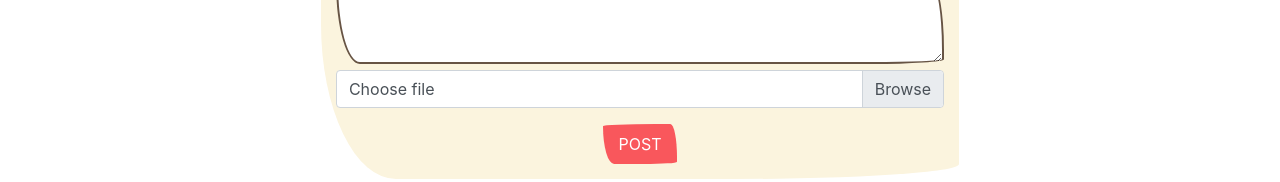
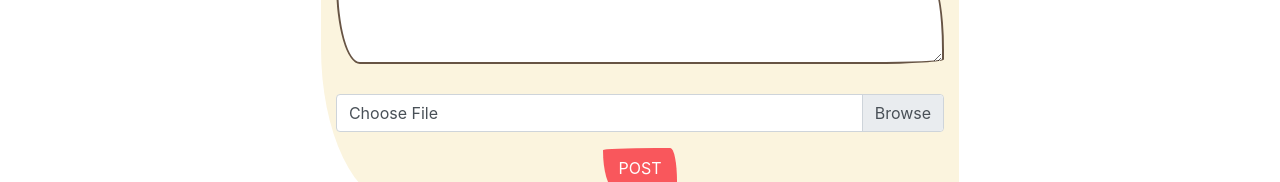
Before and after one commit to AndrewHany2/adopt-pet, a React (Create React App) app in the folder frontend/: page /addPet in a window 1280 px wide. Shown: the part 757-939 px from the top of the page. Built offline with nearby package versions, Linux system fonts and the light colour scheme; sample sign-in values are in the browser's storage; a web font is replaced by a local one.

Commit message:
Add Pet Input Button Fix

```diff
--- a/frontend/src/components/AdoptionApp.js
+++ b/frontend/src/components/AdoptionApp.js
@@ -7,6 +7,8 @@ import { adoptpet } from "../store/actions/petActions";
 import "bootstrap/dist/js/bootstrap.bundle.min";
 import LoadingComponent from "./loadingComponent/loadingComponent";
 function AdoptionForm({ history }) {
+
+  const [label, setLabel] = useState('Choose File');
   const [pet, setpet] = useState({
     name: "",
     gender: "",
@@ -39,6 +41,7 @@ function AdoptionForm({ history }) {
     };
   }, []);
   const imageRef = useRef();
+
   const handleChange = (e) => {
     const key = e.currentTarget.name;
     const state = { ...pet };
@@ -46,6 +49,7 @@ function AdoptionForm({ history }) {
       state[key] = e.target.value;
     } else {
       state[key] = e.target.files[0];
+      setLabel(e.target.files[0].name)
     }
     setpet(state);
   };
@@ -156,11 +160,13 @@ function AdoptionForm({ history }) {
                   required
                   onChange={handleChange}
                 />
+
                 <Form.File
+                className="mt-4"
                   id="custom-file-translate-scss"
                   name="image"
                   required
-                  label="Choose file"
+                  label={label}
                   ref={imageRef}
                   lang="en"
                   accept="image/*"
--- a/frontend/src/components/UserInfo.js
+++ b/frontend/src/components/UserInfo.js
@@ -21,7 +21,7 @@ const userLogin = useSelector((state)=>state.userLogin)
           <div className="col-md-4">
           <img src={
             props.userInfo.image?
-            `../resources/${props.userInfo.image}`
+            `${props.userInfo.image}`
             : '/assets/person/noAvatar.png'
           }
              className="img-fluid about-img w-100" alt=""/>
```
Also changed, not shown: frontend/public/resources/logoPets.png (added).
